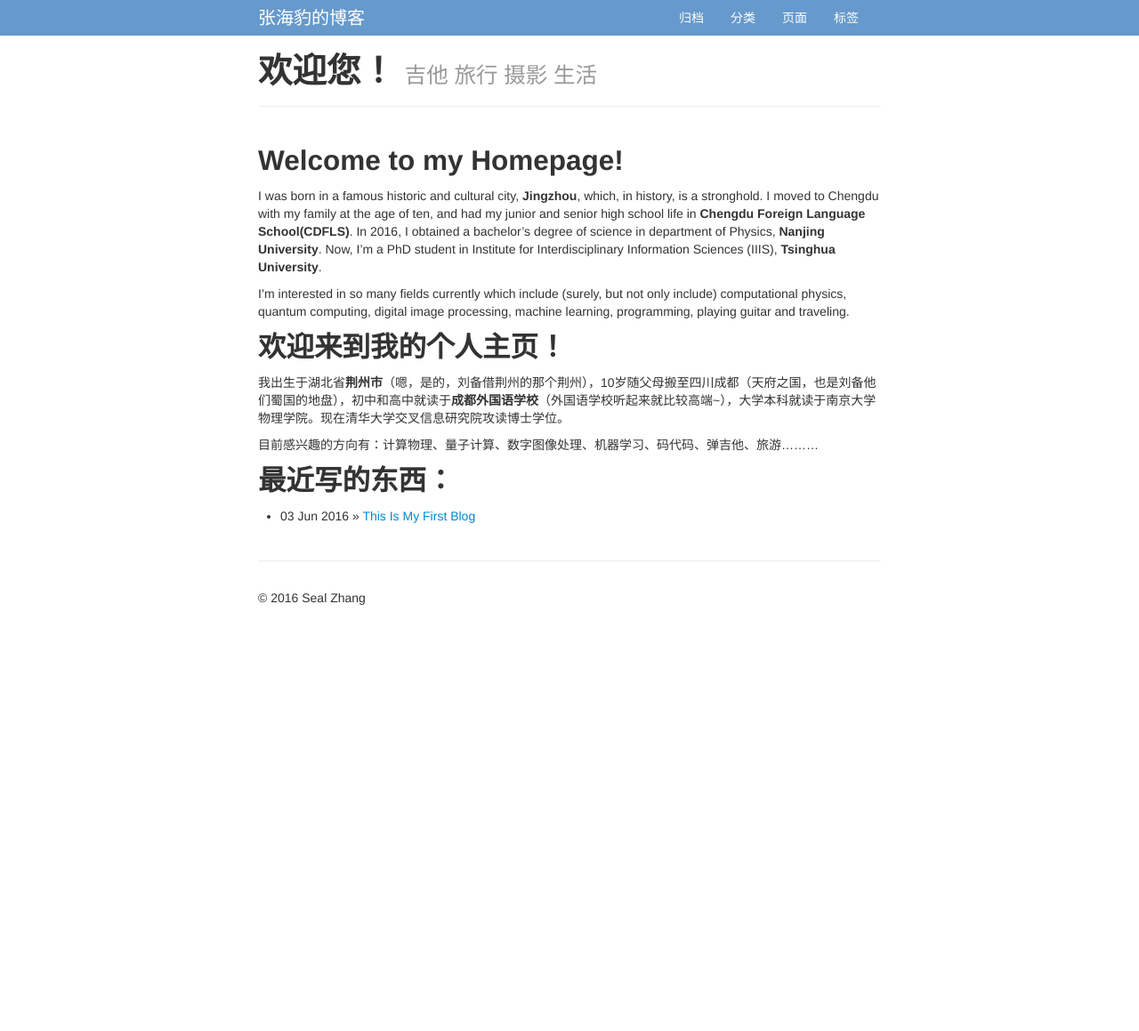
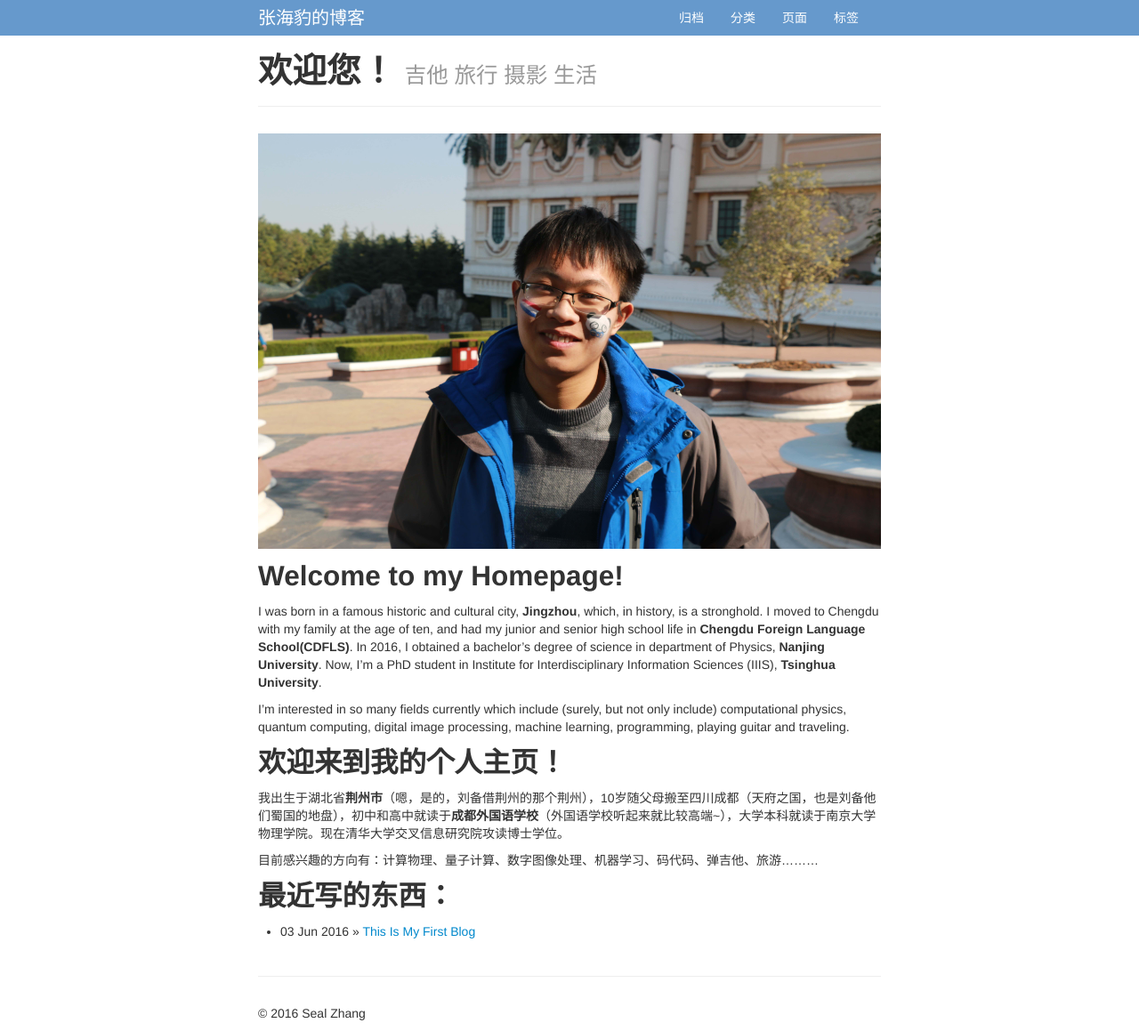
Before and after one commit to zhangchuheng123/zhangchuheng123.github.io, a Jekyll site: the page built from index.md, in a window 1280 px wide. Shown: the whole page at 89% size. Built offline with Jekyll 4.4.1, drawn with Linux system fonts in a browser that asks for light colours; before the commit the page ends 900 px from its top, so only the background shows below that.

Commit message:
添加首页图片

```diff
--- a/index.md
+++ b/index.md
@@ -4,6 +4,8 @@ title: 欢迎您！
 tagline: 吉他 旅行 摄影 生活
 ---
 {% include JB/setup %}
+
+![Minion](http://zhangchuheng123.github.io/images/2016-08-18-photo.jpg)
 
 ## Welcome to my Homepage!
 
```
Also changed, not shown: images/2016-08-18-photo.jpg (renamed from imges/2016-08-18-photo.jpg).
